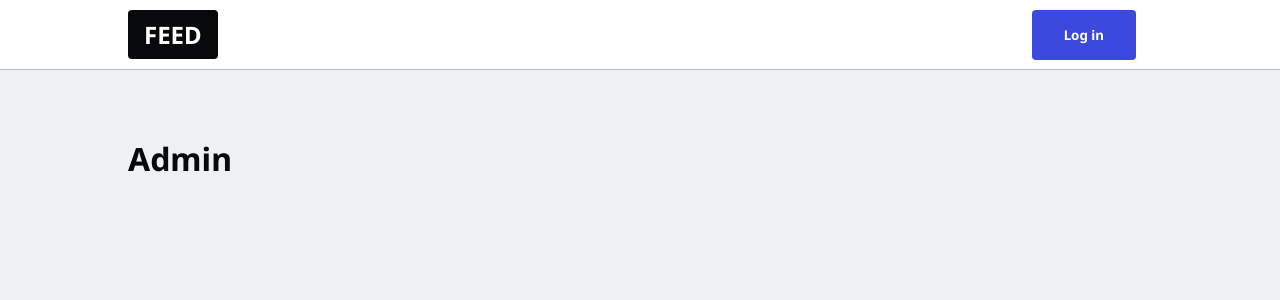
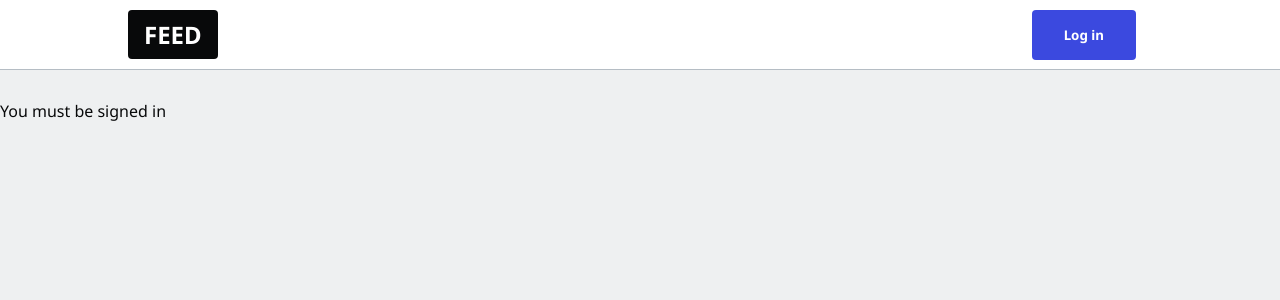
Before and after one commit to damwead/FirebaseAndNextRoundII, a Next.js app: page /admin in a window 1280 px wide. Shown: the top 300 px of the page. Built offline with nearby package versions, Linux system fonts and the light colour scheme; no server answers.

Commit message:
admin check

```diff
--- /dev/null
+++ b/components/AuthCheck.js
@@ -0,0 +1,10 @@
+import Link from 'next/link';
+import { useContext } from 'react';
+import { UserContext } from '../lib/context';
+
+// Component's children only shown to logged-in users
+export default function AuthCheck(props) {
+  const { username } = useContext(UserContext);
+
+  return username ? props.children : props.fallback || <Link href="/enter">You must be signed in</Link>;
+}
--- a/pages/admin/index.js
+++ b/pages/admin/index.js
@@ -1,7 +1,9 @@
-export default function AdminPostsPage({ }) {
+import AuthCheck from "../../components/AuthCheck";
+
+export default function AdminPostEdit(props) {
   return (
-    <main>
-      <h1>Admin</h1>
-    </main>
-  )
+    <AuthCheck>
+      <h3>Admin</h3>
+    </AuthCheck>
+  );
 }
```
